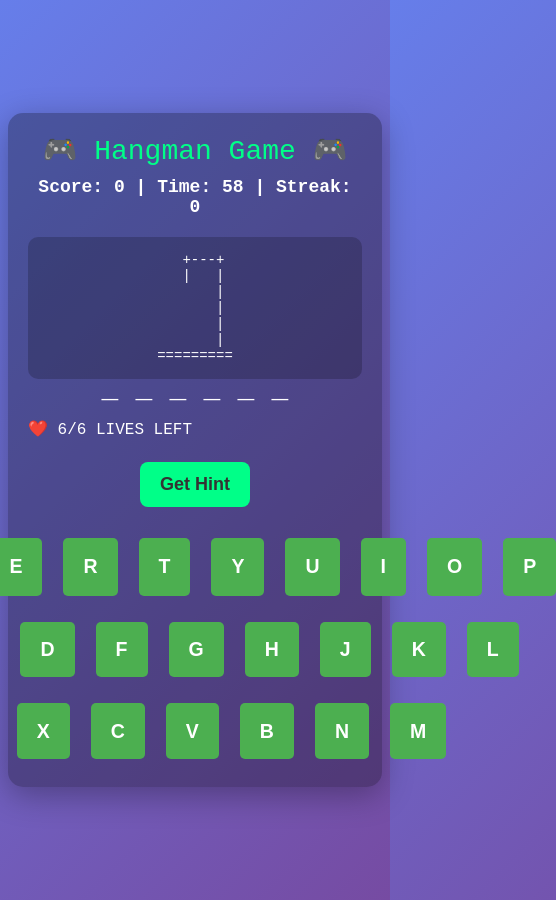
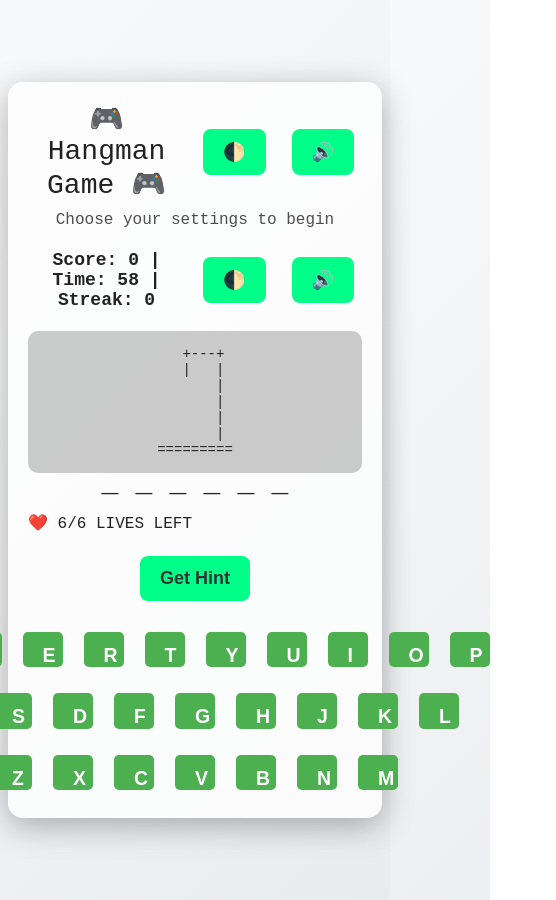
Before and after one commit to jb24000/hangman-game, a plain HTML site: page index.html in a window 390 px wide. Both pictures are taken after a click on the button "Start Game". Shown: the whole page, 556 px wide, since content can reach past the window. Drawn offline with Linux system fonts and the light colour scheme.

Commit message:
Update index.html

```diff
--- a/index.html
+++ b/index.html
@@ -5,98 +5,63 @@
   <meta name="viewport" content="width=device-width, initial-scale=1.0">
   <title>Hangman Game</title>
   <style>
+    /* Theme styles */
+    body.light-mode {
+      background: linear-gradient(135deg, #f8f9fa 0%, #e9ecef 100%);
+      color: #222;
+    }
+    body.light-mode .game-container { background: rgba(255,255,255,0.8); color: #222; }
+    body.dark-mode {
+      background: linear-gradient(135deg, #667eea 0%, #764ba2 100%);
+      color: white;
+    }
+    body.dark-mode .game-container { background: rgba(0,0,0,0.3); color: white; }
+
     body {
       font-family: 'Courier New', monospace;
-      background: linear-gradient(135deg, #667eea 0%, #764ba2 100%);
-      color: white; min-height: 100vh;
+      min-height: 100vh;
       display: flex; flex-direction: column;
       align-items: center; justify-content: center;
       padding: 20px;
+      transition: background 0.5s ease, color 0.5s ease;
     }
     .game-container {
-      background: rgba(0,0,0,0.3);
       border-radius: 15px; padding: 20px;
       width: 100%; max-width: 650px;
       box-shadow: 0 8px 32px rgba(0,0,0,0.3);
+      transition: background 0.5s ease, color 0.5s ease;
     }
-    .title { text-align: center; font-size: 28px; color: #00ff88; margin-bottom: 10px; }
+    .title { text-align: center; font-size: 28px; margin-bottom: 10px; display:flex; justify-content: center; gap:10px; align-items:center; }
     .subtitle { text-align: center; opacity: 0.8; margin-bottom: 20px; transition: opacity 1s ease; }
     .fade-out { opacity: 0; }
-    .settings-label {
-      text-align: center; font-size: 14px; color: #ccc;
-      margin-bottom: 10px; font-weight: bold; letter-spacing: 1px;
-      opacity: 0; transition: opacity 1s ease;
-    }
-    select, input {
-      font-size: 18px; padding: 8px;
-      border-radius: 8px; border: none;
-      margin: 5px;
-    }
+    .settings-label { text-align: center; font-size: 14px; color: #ccc; margin-bottom: 10px; font-weight: bold; opacity: 0; transition: opacity 1s ease; }
+
+    select, input { font-size: 18px; padding: 8px; border-radius: 8px; border: none; margin: 5px; }
     button {
-      font-size: 18px; padding: 12px 20px;
-      border: none; border-radius: 8px;
-      background: #00ff88; color: #333;
-      font-weight: bold; cursor: pointer;
-      margin: 8px;
+      font-size: 18px; padding: 12px 20px; border: none; border-radius: 8px;
+      background: #00ff88; color: #333; font-weight: bold; cursor: pointer;
+      margin: 8px; transition: background 0.3s ease;
     }
     button:hover { background: #00cc6a; }
-    .leaderboard { text-align: center; }
-    .leaderboard-title {
-      text-align: center; font-size: 18px; font-weight: bold;
-      margin-bottom: 10px; color: white;
-      border-bottom: 2px solid #FFD700; display: inline-block; padding-bottom: 4px;
-    }
-    .tabs { display: flex; justify-content: center; margin-bottom: 10px; }
-    .tab { flex: 1; padding: 8px; cursor: pointer; border-bottom: 3px solid transparent; }
-    .tab.active { border-color: #FFD700; font-weight: bold; color: #FFD700; }
-    ul { list-style: none; padding: 0; margin: 0; }
-    li { margin: 5px 0; }
 
-    .score-timer { text-align: center; font-size: 18px; font-weight: bold; margin: 10px 0; }
+    .score-timer { text-align: center; font-size: 18px; font-weight: bold; margin: 10px 0; display:flex; justify-content:center; align-items:center; gap:10px; }
     .high-score { text-align: center; font-size: 16px; margin-top: 5px; opacity: 0; transition: opacity 1s ease; }
     .hangman-display { font-family: 'Courier New', monospace; white-space: pre; text-align: center; margin: 20px 0; font-size: 14px; background: rgba(0,0,0,0.2); padding: 15px; border-radius: 10px;}
     .word-display { display: flex; justify-content: center; gap: 10px; flex-wrap: nowrap; margin: 20px 0; }
     .word-display span { font-size: 28px; font-weight: bold; min-width: 24px; text-align: center; position: relative; }
-    .word-display span::after { content: "_"; position: absolute; left: 0; right: 0; bottom: -6px; color: white; }
+    .word-display span::after { content: "_"; position: absolute; left: 0; right: 0; bottom: -6px; }
 
-    .input-section { display: flex; justify-content: center; gap: 10px; margin: 15px 0; }
+    .input-section { display: flex; flex-direction: column; align-items: center; gap: 10px; margin: 15px 0; }
+    @media (min-width: 769px) { .input-section { flex-direction: row; justify-content: center; } }
 
-    #keyboard {
-      display: none;
-      flex-direction: column;
-      align-items: center;
-      gap: 10px;
-      margin-top: 15px;
-      width: 100%;
+    #keyboard { display: none; flex-direction: column; align-items: center; gap: 10px; margin-top: 15px; width: 100%; }
+    .kb-row { display: flex; justify-content: center; gap: 5px; width: 100%; }
+    #keyboard button {
+      width: 9vw; height: 9vw; font-size: 5vw;
+      border: none; border-radius: 5px;
+      background: #4CAF50; color: white; cursor: pointer;
     }
-    .kb-row {
-      display: flex;
-      justify-content: center;
-      gap: 5px;
-      width: 100%;
-    }
-    #keyboard button {
-      flex: 1;
-      aspect-ratio: 1/1;
-      font-size: 5vw;
-      border: none;
-      border-radius: 5px;
-      background: #4CAF50;
-      color: white;
-      cursor: pointer;
-    }
-    #keyboard button:disabled {
-      background: #aaa;
-      cursor: not-allowed;
-    }
-
-    @keyframes goldGlow {
-      0% { color: #FFD700; text-shadow: 0 0 5px #FFD700; }
-      50% { color: #fff8dc; text-shadow: 0 0 15px #FFD700; }
-      100% { color: #FFD700; text-shadow: 0 0 5px #FFD700; }
-    }
-    .glow { animation: goldGlow 1.5s ease-in-out; }
-
+    #keyboard button:disabled { background: #aaa; cursor: not-allowed; }
     @media (max-width: 768px) {
       #guess-input, #guess-button { display: none; }
       #keyboard { display: flex; }
@@ -105,7 +70,11 @@
 </head>
 <body>
   <div class="game-container">
-    <div class="title">🎮 Hangman Game 🎮</div>
+    <div class="title">
+      🎮 Hangman Game 🎮
+      <button onclick="toggleTheme()">🌓</button>
+      <button class="sound-btn" onclick="toggleSound()">🔊</button>
+    </div>
     <div class="subtitle" id="subtitle">Choose your settings to begin</div>
 
     <!-- Lobby -->
@@ -138,24 +107,16 @@
       </div>
 
       <button onclick="startSinglePlayer()">Start Game</button>
-
-      <div class="leaderboard">
-        <div class="leaderboard-title">Leaderboard</div>
-        <div class="tabs">
-          <div class="tab active" onclick="switchTab('easy')">Easy</div>
-          <div class="tab" onclick="switchTab('medium')">Medium</div>
-          <div class="tab" onclick="switchTab('hard')">Hard</div>
-        </div>
-        <ul id="leaderboard-list"></ul>
-      </div>
     </div>
 
     <!-- Game -->
     <div id="game-area" style="display:none;">
       <div class="score-timer">
         <div id="hud-line">Score: 0 | Time: 60 | Streak: 0</div>
-        <div id="high-score-display" class="high-score"></div>
+        <button onclick="toggleTheme()">🌓</button>
+        <button class="sound-btn" onclick="toggleSound()">🔊</button>
       </div>
+      <div id="high-score-display" class="high-score"></div>
       <div class="hangman-display" id="hangman-display"></div>
       <div class="word-display" id="word-display"></div>
       <div class="lives-display" id="lives-display"></div>
@@ -171,48 +132,46 @@
   </div>
 
   <script>
-    // ==== Subtitle handling ====
-    if(localStorage.getItem('subtitleSeen')){
-      document.getElementById('subtitle').style.display='none';
-      const label=document.createElement('div');
-      label.textContent="SETTINGS";
-      label.className="settings-label";
-      document.querySelector('#lobby').insertBefore(label, document.getElementById('settings-container'));
-      setTimeout(()=>label.style.opacity=1,50);
-    }
-    function hideSubtitleForever(){
-      const subtitle=document.getElementById('subtitle');
-      subtitle.classList.add('fade-out');
-      setTimeout(()=>{
-        subtitle.style.display='none';
-        localStorage.setItem('subtitleSeen','true');
-        const label=document.createElement('div');
-        label.textContent="SETTINGS";
-        label.className="settings-label";
-        document.querySelector('#lobby').insertBefore(label, document.getElementById('settings-container'));
-        setTimeout(()=>label.style.opacity=1,50);
-      },1000);
+    // ==== Theme Toggle ====
+    if (localStorage.getItem('theme') === 'dark') document.body.classList.add('dark-mode');
+    else document.body.classList.add('light-mode');
+    function toggleTheme() {
+      if (document.body.classList.contains('dark-mode')) {
+        document.body.classList.replace('dark-mode','light-mode');
+        localStorage.setItem('theme','light');
+      } else {
+        document.body.classList.replace('light-mode','dark-mode');
+        localStorage.setItem('theme','dark');
+      }
     }
 
-    // ==== Leaderboard ====
-    const leaderboards={easy:[],medium:[],hard:[]};
-    let currentTab='easy';
-    function switchTab(tab){
-      currentTab=tab;
-      document.querySelectorAll('.tab').forEach(t=>t.classList.remove('active'));
-      document.querySelector(`.tab:nth-child(${tab==='easy'?1:tab==='medium'?2:3})`).classList.add('active');
-      renderLeaderboard();
+    // ==== Sound System ====
+    const sounds = {
+      correct: new Audio('correct.mp3'),
+      wrong: new Audio('wrong.mp3'),
+      win: new Audio('win.mp3'),
+      lose: new Audio('lose.mp3')
+    };
+    let soundEnabled = localStorage.getItem('sound') !== 'off';
+    function toggleSound() {
+      soundEnabled = !soundEnabled;
+      localStorage.setItem('sound', soundEnabled ? 'on' : 'off');
+      updateSoundButtons();
     }
-    function renderLeaderboard(){
-      const list=document.getElementById('leaderboard-list');
-      list.innerHTML=leaderboards[currentTab].length
-        ? leaderboards[currentTab].map((e,i)=>`<li>${i+1}. ${e.name} — ${e.score}</li>`).join('')
-        : '<li>No scores yet</li>';
+    function updateSoundButtons() {
+      document.querySelectorAll('.sound-btn').forEach(btn=>{
+        btn.textContent = soundEnabled ? '🔊' : '🔇';
+      });
     }
-    renderLeaderboard();
-    document.getElementById('difficulty').addEventListener('change',e=>switchTab(e.target.value));
+    function playSound(type) {
+      if (soundEnabled && sounds[type]) {
+        sounds[type].currentTime = 0;
+        sounds[type].play();
+      }
+    }
+    updateSoundButtons();
 
-    // ==== Game Variables ====
+    // ==== Game Logic ====
     const words=['animal','basket','castle','python','docker','lambda','serverless','zebra','office','market'];
     const stages=[`  +---+\n  |   |\n  O   |\n /|\\  |\n / \\  |\n      |\n=========`,
 `  +---+\n  |   |\n  O   |\n /|\\  |\n /    |\n      |\n=========`,
@@ -221,16 +180,14 @@
 `  +---+\n  |   |\n  O   |\n  |   |\n      |\n      |\n=========`,
 `  +---+\n  |   |\n  O   |\n      |\n      |\n      |\n=========`,
 `  +---+\n  |   |\n      |\n      |\n      |\n      |\n=========`];
-    let currentWord='',guessedLetters=[],correctLetters=[],lives=6,gameOver=false;
-    let score=0,difficulty='easy',streak=0,timeLeft=60,freeHintUsed=false,highScoreGlowed=false;
+    let currentWord='', guessedLetters=[], correctLetters=[], lives=6, gameOver=false;
+    let score=0, difficulty='easy', streak=0, timeLeft=60, freeHintUsed=false;
     let timer;
 
-    // ==== Start Game ====
     function startSinglePlayer(){
-      if(!localStorage.getItem('subtitleSeen')) hideSubtitleForever();
       difficulty=document.getElementById('difficulty').value;
       currentWord=selectWord(difficulty);
-      score=0;streak=0;freeHintUsed=false;highScoreGlowed=false;
+      score=0;streak=0;freeHintUsed=false;
       document.getElementById('lobby').style.display='none';
       document.getElementById('game-area').style.display='block';
       startGame();
@@ -250,13 +207,8 @@
       updateHUD();updateDisplay();createKeyboard();startTimer();
     }
 
-    // ==== HUD & Score ====
     function updateHUD(){
       document.getElementById('hud-line').textContent=`Score: ${score} | Time: ${timeLeft} | Streak: ${streak}`;
-      const hsKey=`highScore_${difficulty}`;
-      const highScore=localStorage.getItem(hsKey)||0;
-      const hsDisplay=document.getElementById('high-score-display');
-      if(highScore>0){hsDisplay.style.opacity=1;hsDisplay.textContent=`High Score (${difficulty}): ${highScore}`;}
     }
 
     function updateDisplay(){
@@ -268,29 +220,8 @@
       }
       document.getElementById('lives-display').textContent=`❤️ ${lives}/6 LIVES LEFT`;
       document.getElementById('hangman-display').textContent=stages[lives];
-      document.getElementById('guessed-letters').textContent=guessedLetters.length?`Letters guessed: ${guessedLetters.sort().join(', ')}`:'';
     }
 
-    function getPointsPerLetter(){return difficulty==='easy'?3:difficulty==='medium'?5:10;}
-    function getHintPenalty(){return difficulty==='easy'?5:difficulty==='medium'?7:15;}
-
-    function updateScore(p){
-      score+=p;updateHUD();
-      const hsKey=`highScore_${difficulty}`;
-      let highScore=parseInt(localStorage.getItem(hsKey)||0);
-      if(score>highScore){
-        localStorage.setItem(hsKey,score);
-        if(!highScoreGlowed){
-          const hsDisplay=document.getElementById('high-score-display');
-          hsDisplay.classList.add('glow');
-          hsDisplay.textContent+=" ✨";
-          setTimeout(()=>hsDisplay.classList.remove('glow'),1500);
-          highScoreGlowed=true;
-        }
-      }
-    }
-
-    // ==== Gameplay ====
     function makeGuess(letter=null){
       if(gameOver)return;
       const input=document.getElementById('guess-input');
@@ -298,18 +229,21 @@
       if(!guess||guess.length!==1||!/[a-z]/.test(guess)||guessedLetters.includes(guess)){input.value='';return;}
       guessedLetters.push(guess);
       if(currentWord.includes(guess)){
-        correctLetters.push(guess);updateScore(getPointsPerLetter());
+        correctLetters.push(guess);
+        playSound('correct');
+        score+=5;
         if(currentWord.split('').every(l=>correctLetters.includes(l))){
-          streak++;if(timeLeft>0)updateScore(20);
+          playSound('win');
+          streak++;
           currentWord=selectWord(difficulty);startGame();
         }
       } else {
-        lives--;if(lives===0){gameOver=true;alert(`💀 GAME OVER! The word was ${currentWord.toUpperCase()}\nFinal Score: ${score}\nStreak: ${streak}`);location.reload();}
+        lives--; playSound('wrong');
+        if(lives===0){gameOver=true;playSound('lose');alert(`💀 GAME OVER! The word was ${currentWord.toUpperCase()}\nFinal Score: ${score}`);location.reload();}
       }
       updateDisplay();input.value='';
     }
 
-    // Enter key support on desktop
     document.getElementById('guess-input').addEventListener('keydown',function(e){
       if(e.key==='Enter'){e.preventDefault();makeGuess();}
     });
@@ -320,12 +254,7 @@
       if(hidden.length===0)return;
       const r=hidden[Math.floor(Math.random()*hidden.length)];
       correctLetters.push(r);guessedLetters.push(r);
-      if(!freeHintUsed){freeHintUsed=true;}else{updateScore(-getHintPenalty());}
-      updateScore(getPointsPerLetter());
-      if(currentWord.split('').every(l=>correctLetters.includes(l))){
-        streak++;if(timeLeft>0)updateScore(20);
-        currentWord=selectWord(difficulty);startGame();
-      }
+      if(!freeHintUsed){freeHintUsed=true;}else{score-=5;}
       updateDisplay();
     }
 
@@ -345,7 +274,7 @@
       clearInterval(timer);
       timer=setInterval(()=>{
         if(timeLeft>0){timeLeft--;updateHUD();}
-        else{clearInterval(timer);if(!gameOver){gameOver=true;alert(`💀 GAME OVER! The word was ${currentWord.toUpperCase()}\nFinal Score: ${score}\nStreak: ${streak}`);location.reload();}}
+        else{clearInterval(timer);if(!gameOver){gameOver=true;playSound('lose');alert(`💀 GAME OVER! The word was ${currentWord.toUpperCase()}\nFinal Score: ${score}`);location.reload();}}
       },1000);
     }
   </script>
```
